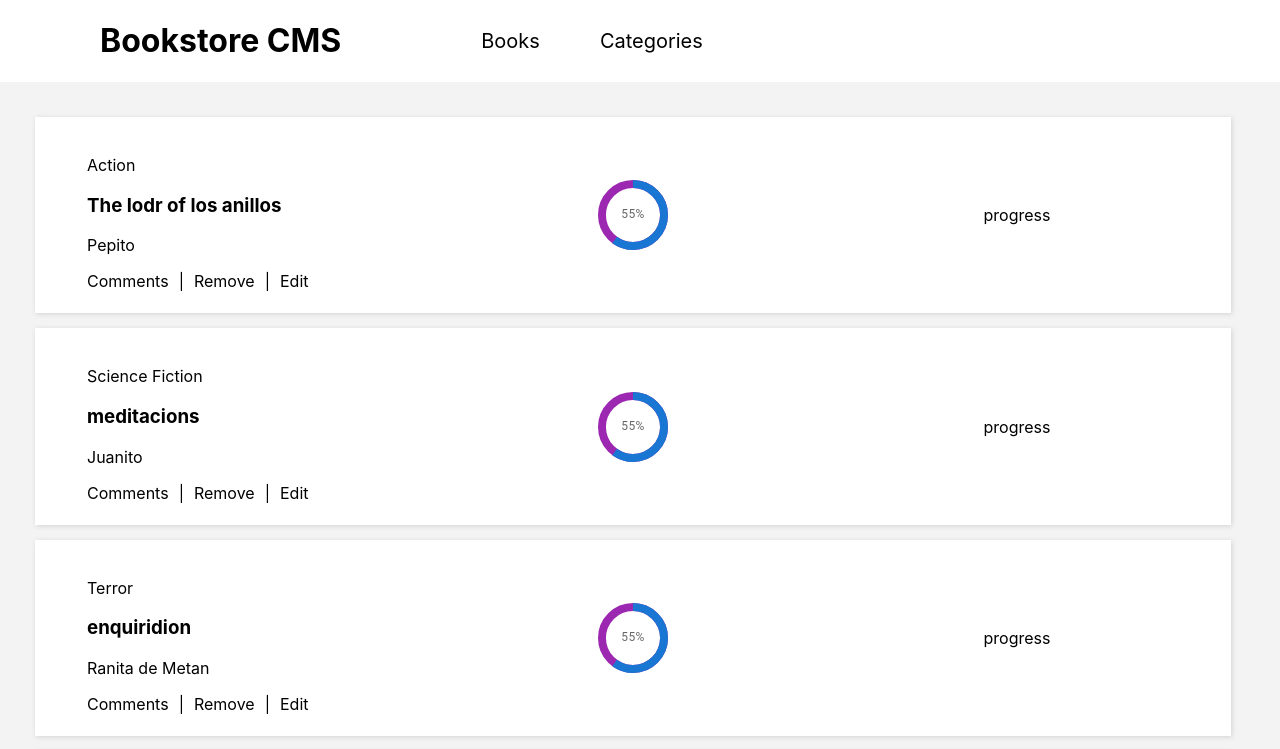
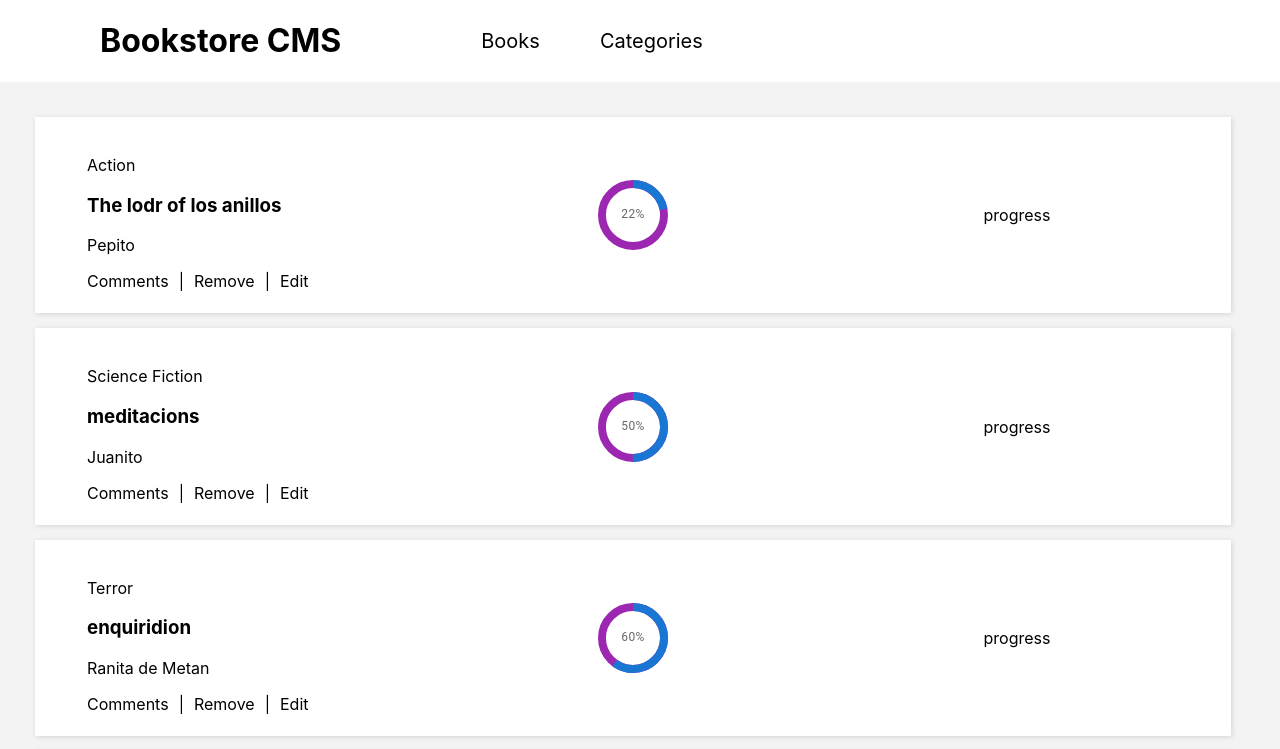
Before and after one commit to MarcoAurelioAntonio/bookstore-3, a React (Create React App) app: page / in a window 1280 px wide. Shown: the top 749 px of the page. Built offline with nearby package versions, Linux system fonts and the light colour scheme.

Commit message:
Syntax changes

```diff
--- a/src/components/Book.js
+++ b/src/components/Book.js
@@ -6,7 +6,9 @@ import Comments from './Comments';
 import Edit from './Edit';
 import '../styles/Book.css';
 
-function Book({ author, title, category/* , value */ }) {
+function Book({
+  author, title, category, value,
+}) { // Asi lo quiso don linter.
   return (
     <div className="book-container">
       <div className="info-div">
@@ -23,7 +25,7 @@ function Book({ author, title, category/* , value */ }) {
           <Edit />
         </div>
       </div>
-      <div className="completed-div"><CircularStatic /* variant="determinate" value={value} */ /></div>
+      <div className="completed-div"><CircularStatic value={value} /></div>
       <div className="progress-div">progress</div>
     </div>
   );
@@ -33,7 +35,7 @@ Book.propTypes = {
   author: PropTypes.string.isRequired,
   title: PropTypes.string.isRequired,
   category: PropTypes.string.isRequired,
-  /* value: PropTypes.number.isRequired, */
+  value: PropTypes.number.isRequired,
 };
 
 export default Book;
--- a/src/components/CircularProg.js
+++ b/src/components/CircularProg.js
@@ -8,7 +8,7 @@ import '../styles/CircularProg.css';
 function CircularProgressWithLabel({ value }) {
   return (
     <Box sx={{ position: 'relative', display: 'inline-flex' }}>
-      <CircularProgress variant="determinate" size={70} thickness={5} value={60} color="primary" className="foreground" />
+      <CircularProgress variant="determinate" size={70} thickness={5} value={value} color="primary" className="foreground" />
       <CircularProgress
         variant="determinate"
         value={100}
@@ -46,7 +46,7 @@ CircularProgressWithLabel.propTypes = {
   value: PropTypes.number.isRequired,
 };
 
-export default function CircularStatic() {
+export default function CircularStatic({ value }) {
   /* const [progress, setProgress] = React.useState(10); */
 
   /* React.useEffect(() => {
@@ -58,5 +58,14 @@ export default function CircularStatic() {
     };
   }, []); */
 
-  return <CircularProgressWithLabel value={55} />;
+  return <CircularProgressWithLabel value={value} />;
 }
+
+CircularStatic.propTypes = {
+  /**
+   * The value of the progress indicator for the determinate variant.
+   * Value between 0 and 100.
+   * @default 0
+   */
+  value: PropTypes.number.isRequired,
+};
```
